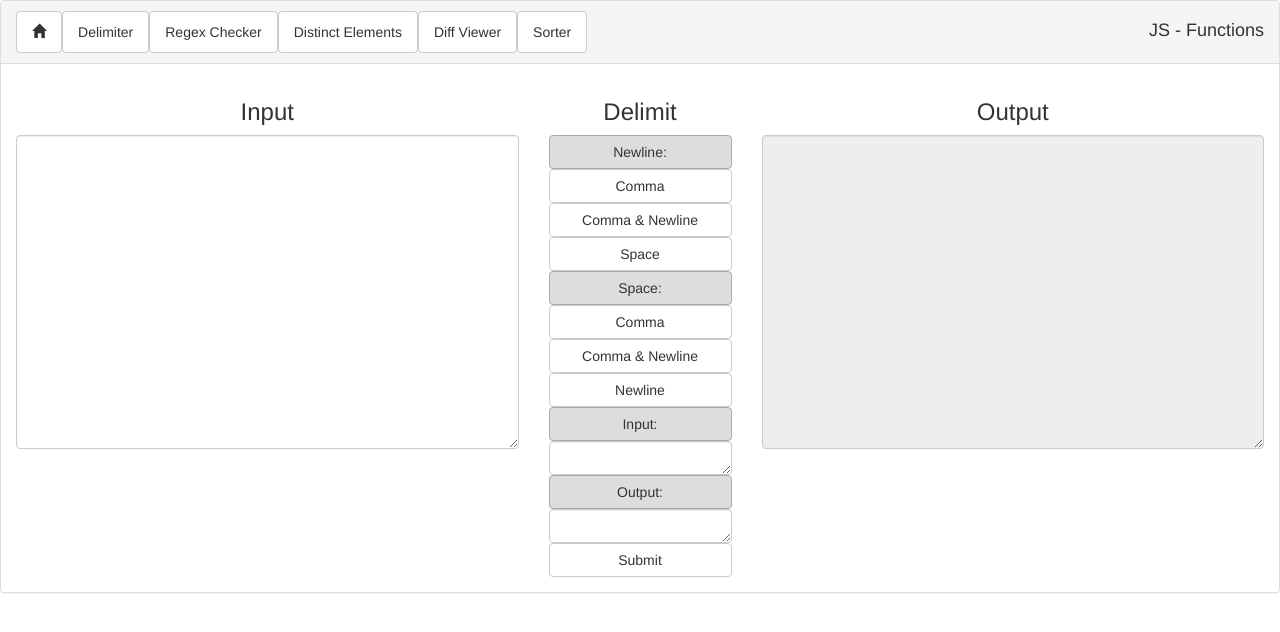
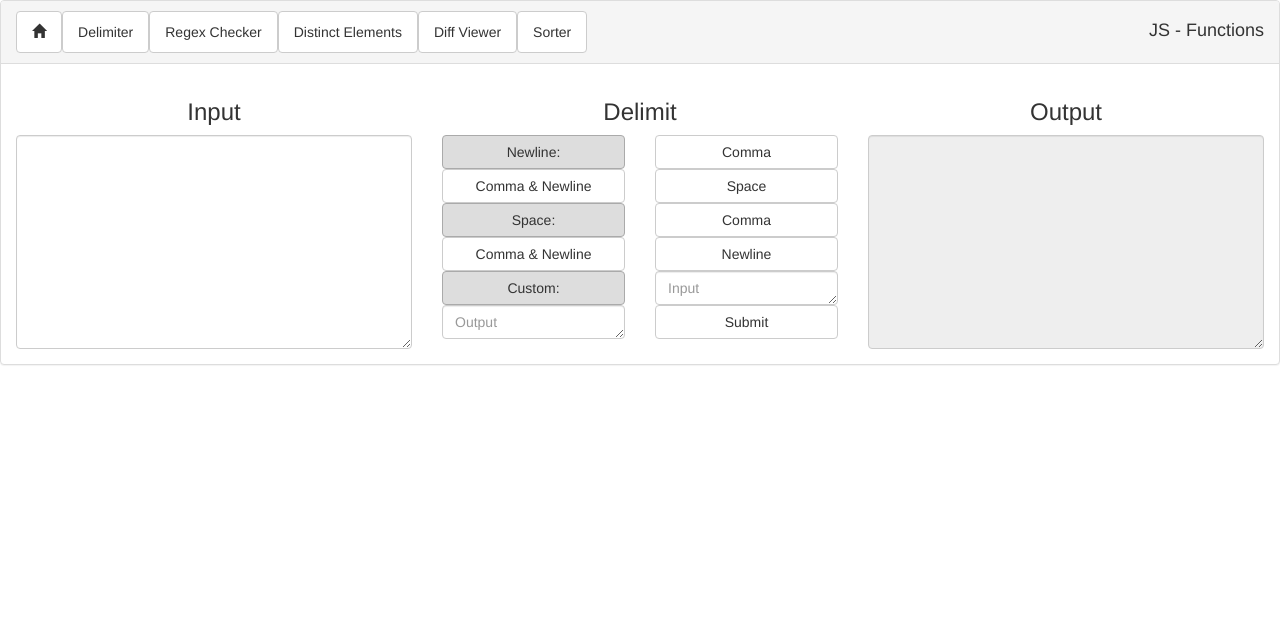
Before and after one commit to bl3rune/angular-app, an Angular app: page /delimit in a window 1280 px wide. Shown: the top 632 px of the page. Built offline with nearby package versions, Linux system fonts and the light colour scheme.

Commit message:
app rename and styling on delimiter page

```diff
--- a/src/app/delimiter/delimiter.component.html
+++ b/src/app/delimiter/delimiter.component.html
@@ -1,58 +1,55 @@
 <div class="row">
-  <div class="col-md-5">
+  <div class="col-md-4">
     <h3 class="text-center">Input</h3>
-    <textarea class="form-control" rows="15" #input></textarea>
+    <textarea class="form-control" rows="10" #input></textarea>
   </div>
-  <div class="col-md-2">
+  <div class="col-md-4">
       <h3 class="text-center">Delimit</h3>
       <div class="row">
-        <div class="col-md-12 col-sm-3 col-xs-6">
+        <div class="col-md-6 col-sm-3 col-xs-6">
             <div class="custom-label">Newline:</div>
         </div>
-        <div class="col-md-12 col-sm-3 col-xs-6">
+        <div class="col-md-6 col-sm-3 col-xs-6">
             <button type="button" class="btn btn-default w-100" (click)="replace(input.value, '\n', ',')">Comma</button>
         </div>
-        <div class="col-md-12 col-sm-3 col-xs-6">
+        <div class="col-md-6 col-sm-3 col-xs-6">
             <button type="button" class="btn btn-default w-100" (click)="replace(input.value, '\n', ',\n')">Comma & Newline</button>
         </div>
-        <div class="col-md-12 col-sm-3 col-xs-6">
+        <div class="col-md-6 col-sm-3 col-xs-6">
           <button type="button" class="btn btn-default w-100" (click)="replace(input.value, '\n', ' ')">Space</button>
       </div>
       </div>
       <div class="row">
-        <div class="col-md-12 col-sm-3 col-xs-6">
+        <div class="col-md-6 col-sm-3 col-xs-6">
             <div class="custom-label">Space:</div>
         </div>
-        <div class="col-md-12 col-sm-3 col-xs-6">
+        <div class="col-md-6 col-sm-3 col-xs-6">
             <button type="button" class="btn btn-default w-100" (click)="replace(input.value, ' ', ',')">Comma</button>
         </div>
-        <div class="col-md-12 col-sm-3 col-xs-6">
+        <div class="col-md-6 col-sm-3 col-xs-6">
             <button type="button" class="btn btn-default w-100" (click)="replace(input.value, ' ', ',\n')">Comma & Newline</button>
         </div>
-        <div class="col-md-12 col-sm-3 col-xs-6">
+        <div class="col-md-6 col-sm-3 col-xs-6">
           <button type="button" class="btn btn-default w-100" (click)="replace(input.value, ' ', '\n')">Newline</button>
       </div>
       </div>
       <div class="row">
-        <div class="col-md-12 col-sm-2 col-xs-6">
-          <div class="custom-label">Input:</div>
+          <div class="col-md-6 col-sm-3 col-xs-6">
+              <div class="custom-label">Custom:</div>
+          </div>
+        <div class="col-md-6 col-sm-3 col-xs-6">
+          <textarea class="form-control" rows="1" #old placeholder="Input"></textarea>
         </div>
-        <div class="col-md-12 col-sm-3 col-xs-6">
-          <textarea class="form-control" rows="1" #old ></textarea>
+        <div class="col-md-6 col-sm-3 col-xs-6">
+          <textarea class="form-control" rows="1" #new placeholder="Output"></textarea>
         </div>
-        <div class="col-md-12 col-sm-2 col-xs-6">
-          <div class="custom-label">Output:</div>
-        </div>
-        <div class="col-md-12 col-sm-3 col-xs-6">
-          <textarea class="form-control" rows="1" #new ></textarea>
-        </div>
-        <div class="col-md-12 col-sm-2 col-sm-offset-0 col-xs-offset-6 col-xs-6">
+        <div class="col-md-6 col-sm-3 col-xs-6">
           <button type="button" class="btn btn-default w-100" (click)="replace(input.value, old.value, new.value)">Submit</button>
         </div>
       </div>
   </div>
-  <div class="col-md-5">
+  <div class="col-md-4">
       <h3 class="text-center">Output</h3>
-      <textarea class="form-control" rows="15" readonly>{{output}}</textarea>
+      <textarea class="form-control" rows="10" readonly>{{output}}</textarea>
   </div>
 </div>
```
Also changed, not shown: src/manifest.json.
